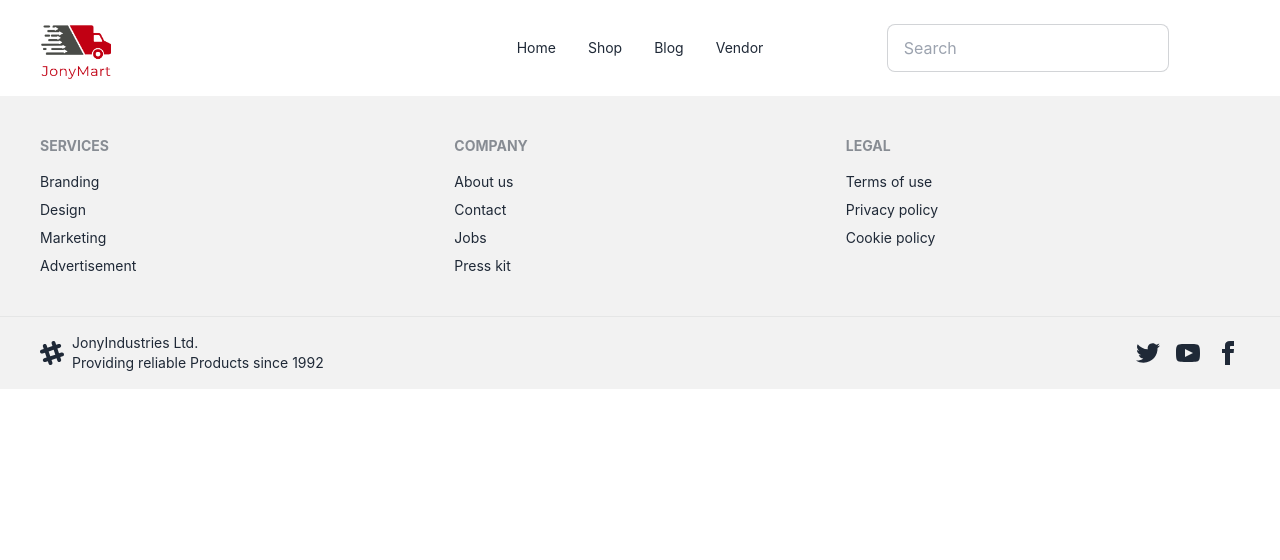
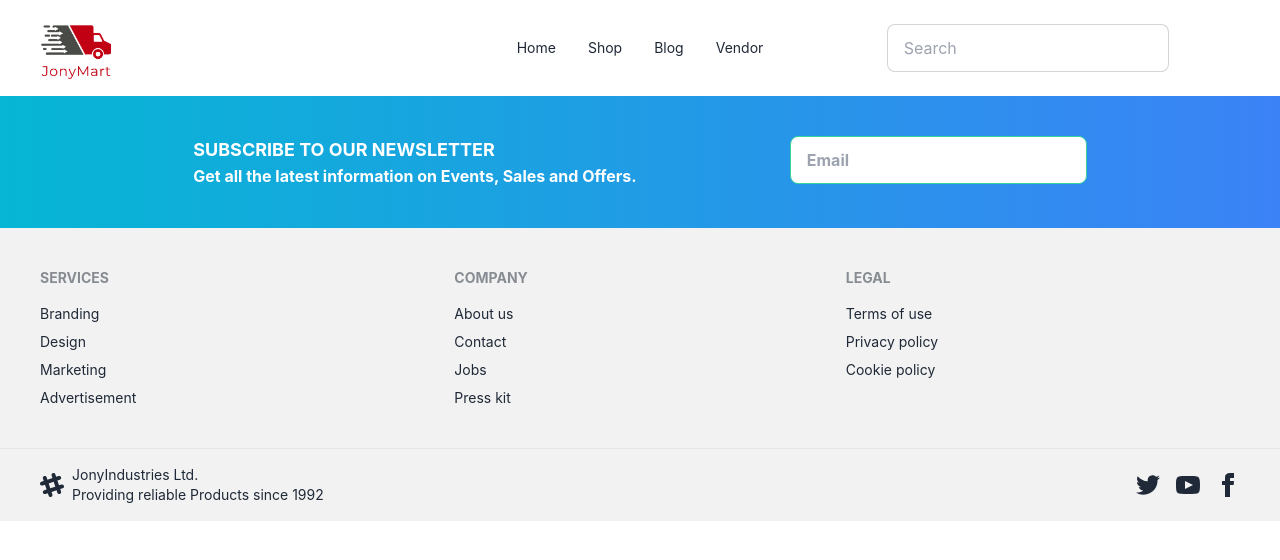
Before and after one commit to anurag14201/jonybrother12, a React (Create React App) app: page /contract in a window 1280 px wide. Shown: the top 560 px of the page. Built offline with nearby package versions, Linux system fonts and the light colour scheme.

Commit message:
Subscribetion section

```diff
--- a/src/App.js
+++ b/src/App.js
@@ -12,6 +12,7 @@ import Home from './JonySection/Home/Home';
 import Shop from './JonySection/Shop/Shop';
 import Blog from './JonySection/Blog/Blog';
 import Vendor from './JonySection/Vendor/Vendor';
+import Subs from './JonySection/Subs/Subs';
 
 function App() {
   return (
@@ -24,6 +25,7 @@ function App() {
         <Route path='/blogs' element={<Blog></Blog>}></Route>
         <Route path='/contract' element={<Vendor></Vendor>}></Route>
       </Routes>
+      <Subs></Subs>
       <Footer></Footer>
     </div>
   );
--- a/src/JonySection/Blog/Blog.js
+++ b/src/JonySection/Blog/Blog.js
@@ -62,10 +62,7 @@ const Blog = () => {
                 </div>
 
             </div>
-            <div className='bg-gradient-to-r from-cyan-500 to-blue-500 font-bold text-white p-10'>
-                <h1 className='text-lg'>SUBSCRIBE TO OUR NEWSLETTER</h1>
-                <p className='text-md'>Get all the latest information on Events, Sales and Offers.</p>
-            </div>
+
         </div>
     );
 };
--- /dev/null
+++ b/src/JonySection/Products/ClothAndAl.js
@@ -0,0 +1,11 @@
+import React from 'react';
+
+const ClothAndAl = () => {
+    return (
+        <div>
+
+        </div>
+    );
+};
+
+export default ClothAndAl;
--- a/src/JonySection/Products/PopularItems.js
+++ b/src/JonySection/Products/PopularItems.js
@@ -217,10 +217,7 @@ const PopularItems = () => {
                     </div>
                 </div>
             </div>
-            <div className='bg-gradient-to-r from-cyan-500 to-blue-500 font-bold text-white p-10'>
-                <h1 className='text-lg'>SUBSCRIBE TO OUR NEWSLETTER</h1>
-                <p className='text-md'>Get all the latest information on Events, Sales and Offers.</p>
-            </div>
+
         </div>
 
     );
--- a/src/JonySection/Shop/Shop.js
+++ b/src/JonySection/Shop/Shop.js
@@ -197,10 +197,7 @@ const Shop = () => {
 
 
             </div>
-            <div className='bg-gradient-to-r from-cyan-500 to-blue-500 font-bold text-white p-10'>
-                <h1 className='text-lg'>SUBSCRIBE TO OUR NEWSLETTER</h1>
-                <p className='text-md'>Get all the latest information on Events, Sales and Offers.</p>
-            </div>
+
 
         </div>
     );
--- /dev/null
+++ b/src/JonySection/Subs/Subs.js
@@ -0,0 +1,19 @@
+import React from 'react';
+
+const Subs = () => {
+    return (
+        <div>
+            <div className='bg-gradient-to-r from-cyan-500 to-blue-500 font-bold text-white p-10 flex justify-evenly '>
+                <div>
+                    <h1 className='text-lg'>SUBSCRIBE TO OUR NEWSLETTER</h1>
+                    <p className='text-md'>Get all the latest information on Events, Sales and Offers.</p>
+                </div>
+                <div>
+                    <input type="text" placeholder="Email" className="input input-bordered input-success w-full max-w-xs items-end	" />
+                </div>
+            </div>
+        </div>
+    );
+};
+
+export default Subs;
```
